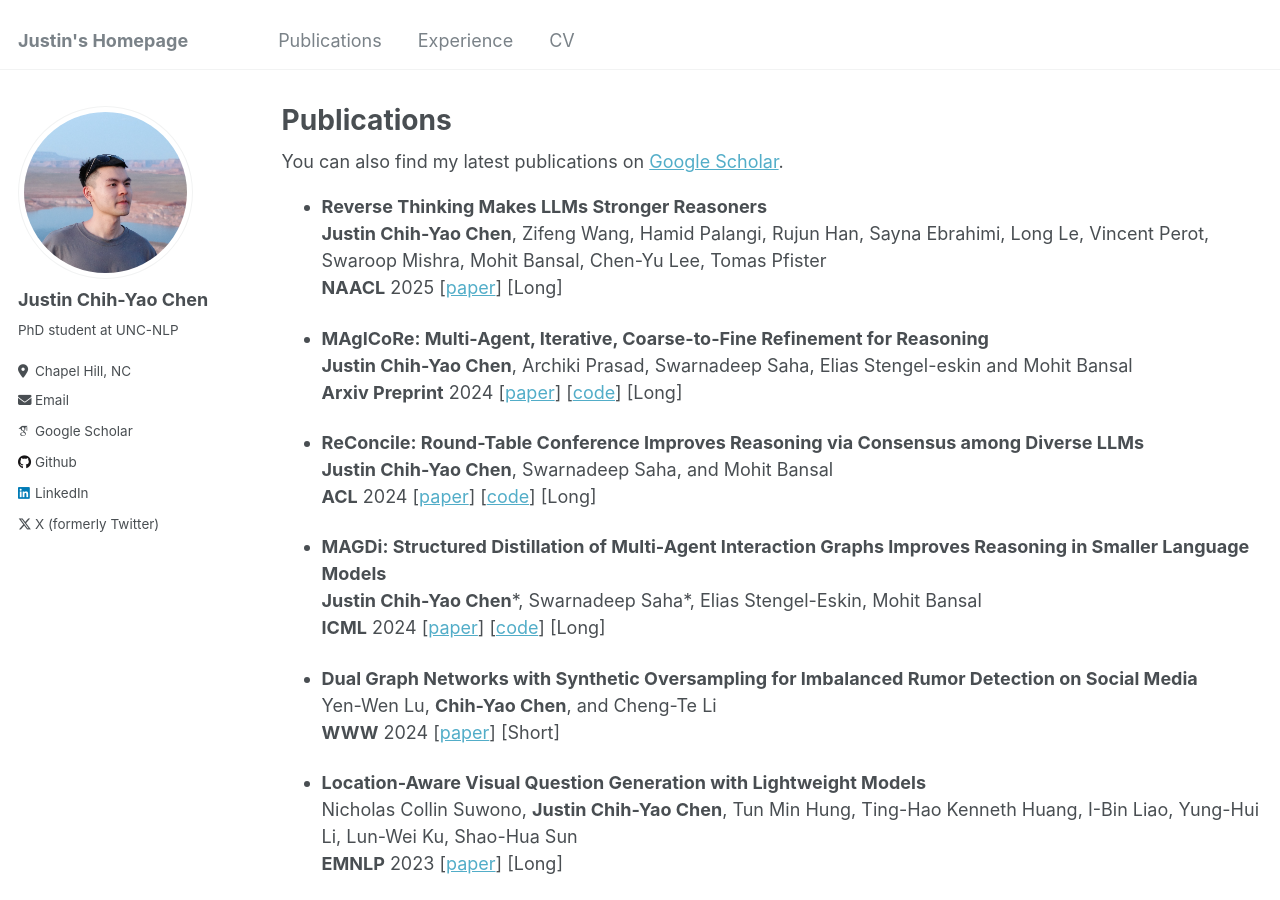
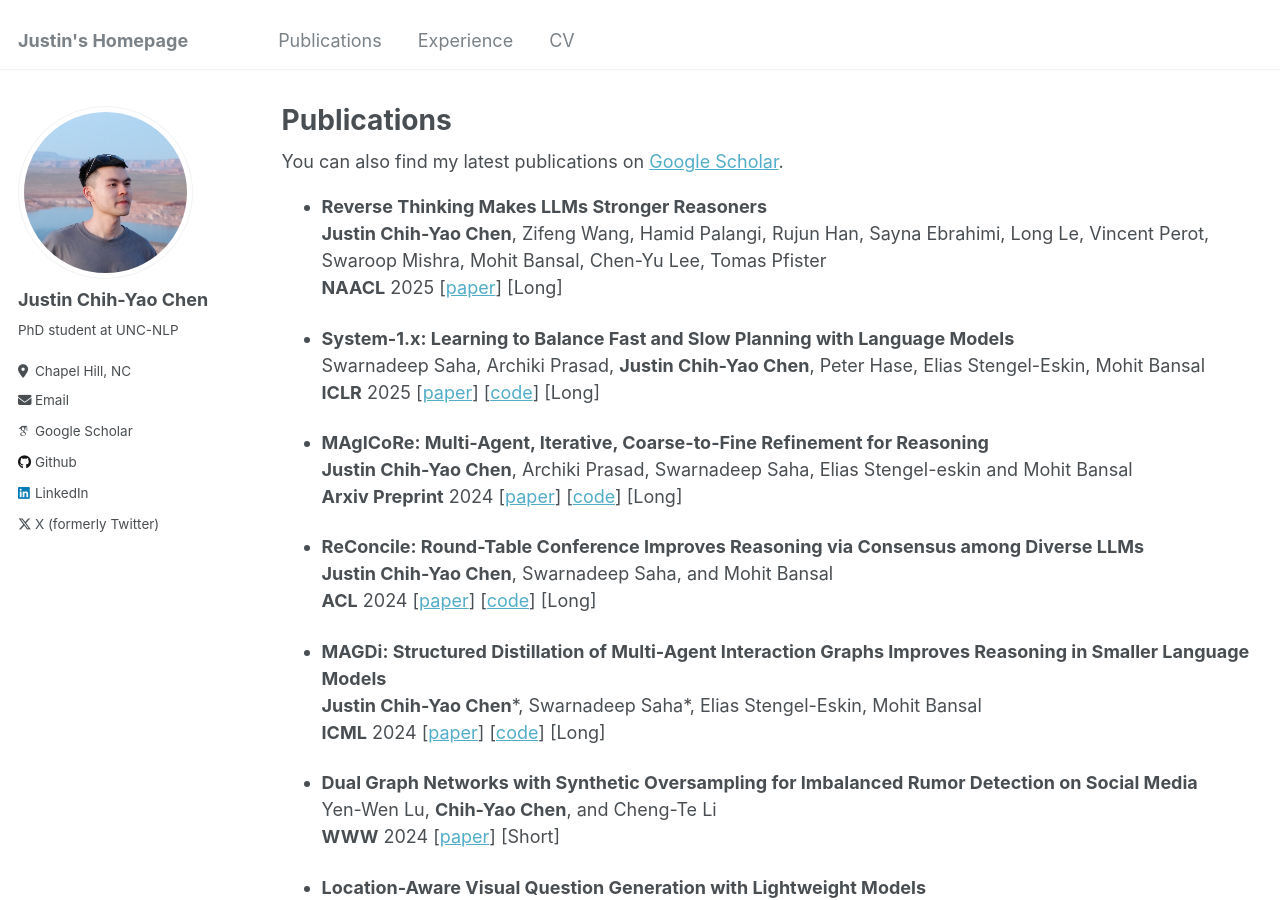
Before and after one commit to dinobby/dinobby.github.io, a Jekyll site: the page built from _pages/publications.md, in a window 1280 px wide and 900 px high. Built offline with Jekyll 4.4.1, drawn with Linux system fonts in a browser that asks for light colours; some web fonts are replaced.

Commit message:
Update publications.md

```diff
--- a/_pages/publications.md
+++ b/_pages/publications.md
@@ -13,6 +13,10 @@ author_profile: true
 * **Reverse Thinking Makes LLMs Stronger Reasoners**
 **Justin Chih-Yao Chen**, Zifeng Wang, Hamid Palangi, Rujun Han, Sayna Ebrahimi, Long Le, Vincent Perot, Swaroop Mishra, Mohit Bansal, Chen-Yu Lee, Tomas Pfister\
 **NAACL** 2025 [[paper]([https://arxiv.org/abs/2409.12147](https://arxiv.org/abs/2411.19865))] [Long]
+
+* **System-1.x: Learning to Balance Fast and Slow Planning with Language Models**
+Swarnadeep Saha, Archiki Prasad, **Justin Chih-Yao Chen**, Peter Hase, Elias Stengel-Eskin, Mohit Bansal\
+**ICLR** 2025 [[paper](https://arxiv.org/abs/2407.14414)] [[code](https://github.com/swarnaHub/System-1.x)] [Long]
 
 * **MAgICoRe: Multi-Agent, Iterative, Coarse-to-Fine Refinement for Reasoning**
 **Justin Chih-Yao Chen**, Archiki Prasad, Swarnadeep Saha, Elias Stengel-eskin and Mohit Bansal\
```
